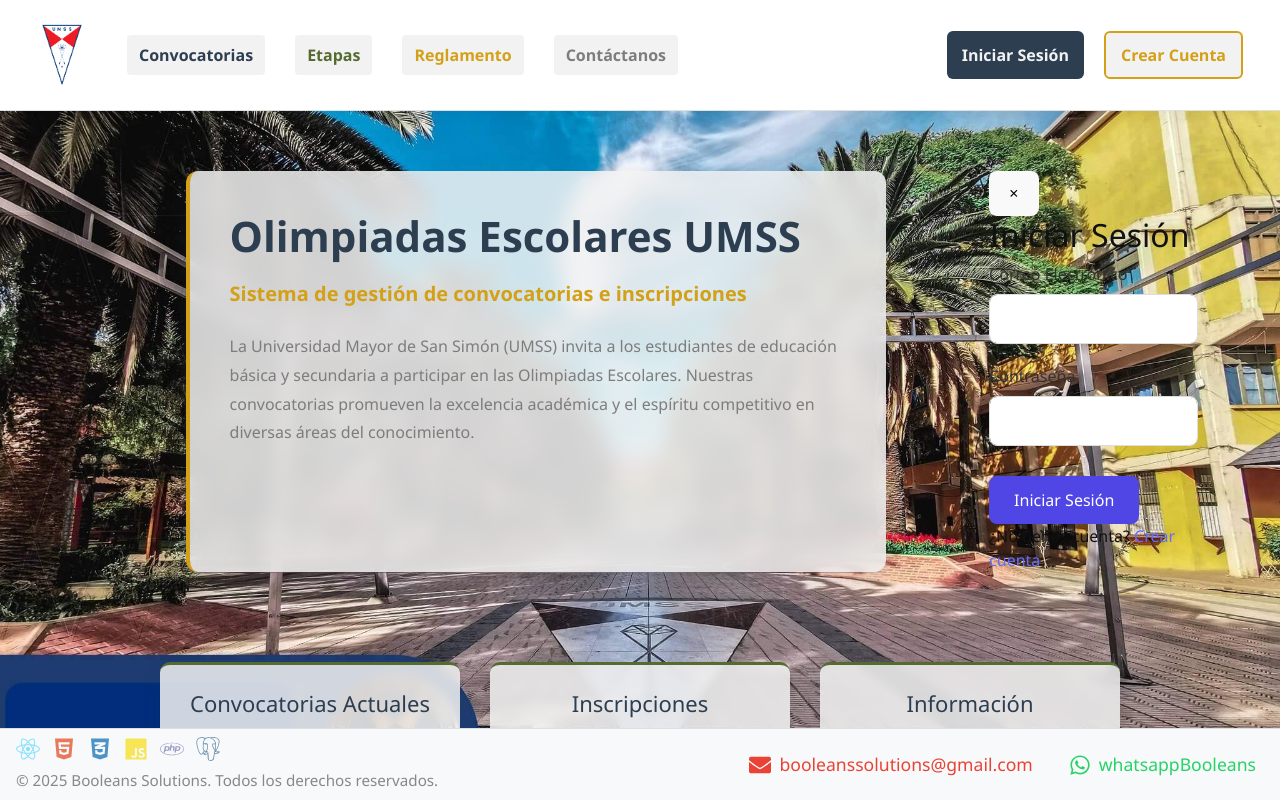
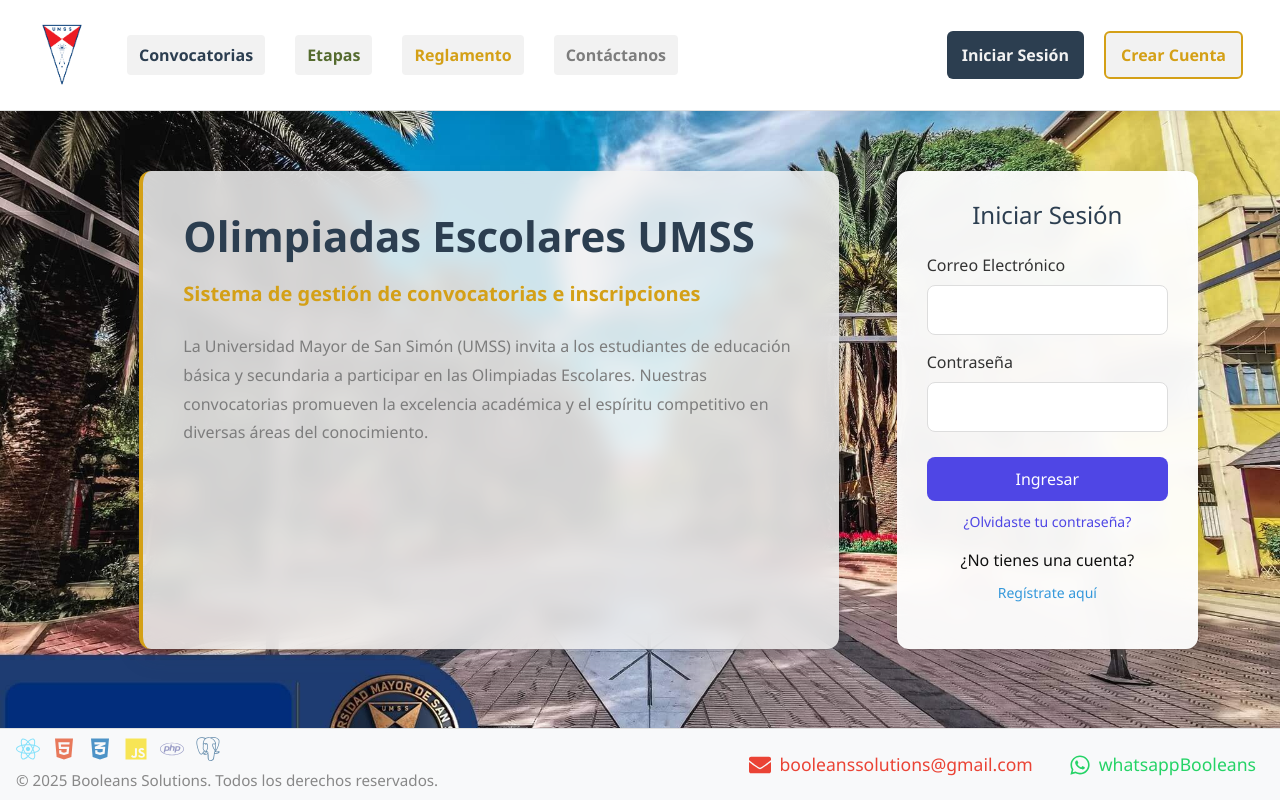
Before and after one commit to marckstar-RjJ/tis-25, a React (Vite) app: page / in a window 1280 px wide. Both pictures are taken after a click on the button "Iniciar Sesión". Shown: the top 800 px of the page. Built offline with nearby package versions, Linux system fonts and the light colour scheme.

Commit message:
responsive_movil 4

```diff
--- a/src/App.css
+++ b/src/App.css
@@ -222,6 +222,85 @@
     }
   }
 
+  /* Overlay para el modal */
+  .login-overlay {
+    position: fixed;
+    top: 0;
+    left: 0;
+    right: 0;
+    bottom: 0;
+    background: rgba(0, 0, 0, 0.5);
+    z-index: 998;
+    display: none;
+    animation: fadeOverlay 0.3s ease-out;
+  }
+
+  .login-overlay.active {
+    display: block;
+  }
+
+  @keyframes fadeOverlay {
+    from {
+      opacity: 0;
+    }
+    to {
+      opacity: 1;
+    }
+  }
+
+  /* Estilos para el botón de inicio de sesión */
+  .auth-buttons button {
+    width: 90%;
+    max-width: 280px;
+    font-size: 1rem;
+    padding: 0.8rem;
+    border-radius: 6px;
+    text-align: center;
+    transition: all 0.3s ease;
+    margin: 0.5rem 0;
+  }
+
+  /* Estilos para el formulario */
+  .login-form form {
+    display: flex;
+    flex-direction: column;
+    gap: 1rem;
+  }
+
+  .login-form .form-group {
+    display: flex;
+    flex-direction: column;
+    gap: 0.5rem;
+  }
+
+  .login-form label {
+    font-size: 0.9rem;
+    color: #333;
+  }
+
+  .login-form input {
+    padding: 0.8rem;
+    border: 1px solid #ddd;
+    border-radius: 6px;
+    font-size: 1rem;
+  }
+
+  .login-form .submit-button {
+    background: #4f46e5;
+    color: white;
+    border: none;
+    padding: 1rem;
+    font-size: 1rem;
+    border-radius: 6px;
+    cursor: pointer;
+    transition: all 0.3s ease;
+  }
+
+  .login-form .submit-button:hover {
+    background: #3730a3;
+    transform: translateY(-2px);
+  }
+
   .login-form h2 {
     text-align: center;
     margin-bottom: 1rem;
--- a/src/components/Home.jsx
+++ b/src/components/Home.jsx
@@ -88,50 +88,42 @@
           </div>
         </div>
 
-        {/* Overlay para el modal */}
-        <div className={`login-overlay ${showLoginForm ? 'active' : ''}`} onClick={toggleLoginForm}>
-          {/* Formulario de inicio de sesión */}
-          <div className={`login-form ${showLoginForm ? 'active' : ''}`} onClick={(e) => e.stopPropagation()}>
-            <button className="close-btn" onClick={toggleLoginForm}>&times;</button>
-            <h2>Iniciar Sesión</h2>
-            {error && <div className="error-message login-error">{error}</div>}
+        {showLoginForm && (
+          <div className="right-section">
+            <form className="form-login" onSubmit={handleLogin}>
+              <h2>Iniciar Sesión</h2>
+              {error && <div className="error-message login-error">{error}</div>}
 
-            <form onSubmit={handleLogin}>
               <div className="form-group">
                 <label htmlFor="email">Correo Electrónico</label>
                 <input
                   type="email"
                   id="email"
                   value={email}
-                  onChange={(e) => setEmail(e.target.value)}
+                  onChange={e => setEmail(e.target.value)}
                   required
-                  className="form-control"
                 />
               </div>
-
               <div className="form-group">
                 <label htmlFor="password">Contraseña</label>
                 <input
                   type="password"
                   id="password"
                   value={password}
-                  onChange={(e) => setPassword(e.target.value)}
+                  onChange={e => setPassword(e.target.value)}
                   required
-                  className="form-control"
                 />
               </div>
-
-              <button type="submit" className="submit-button" disabled={isLoading}>
-                {isLoading ? 'Iniciando sesión...' : 'Iniciar Sesión'}
+              <button type="submit" disabled={isLoading}>
+                {isLoading ? 'Iniciando sesión...' : 'Ingresar'}
               </button>
+              <Link to="#">¿Olvidaste tu contraseña?</Link>
+              <div className="register-link">
+                <p>¿No tienes una cuenta? <Link to="/registro">Regístrate aquí</Link></p>
+              </div>
             </form>
-
-            <div className="register-message">
-              ¿No tienes cuenta? <Link to="/registro">Crear cuenta</Link>
-            </div>
           </div>
-        </div>
-
+        )}
       </div>
 
       {/* Se elimina este contenedor ya que ahora utilizamos estilos en línea */}
```
